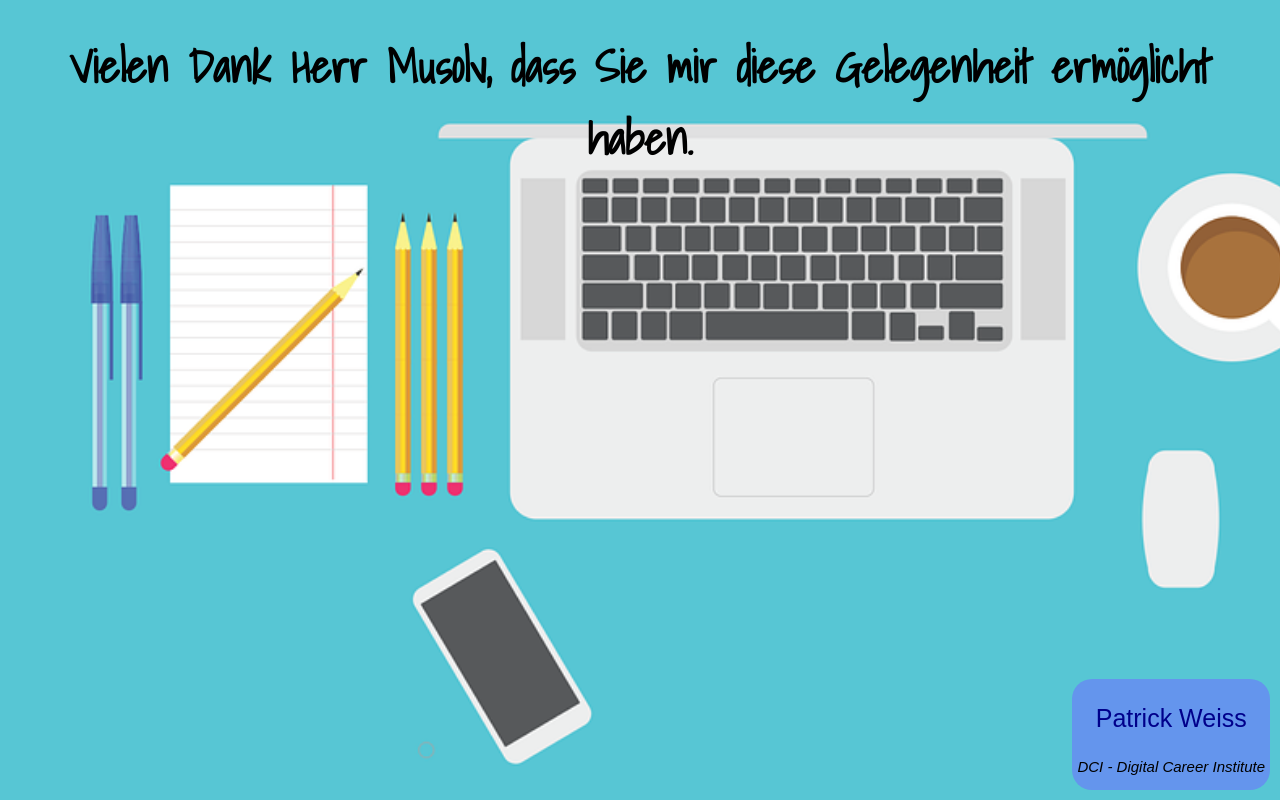
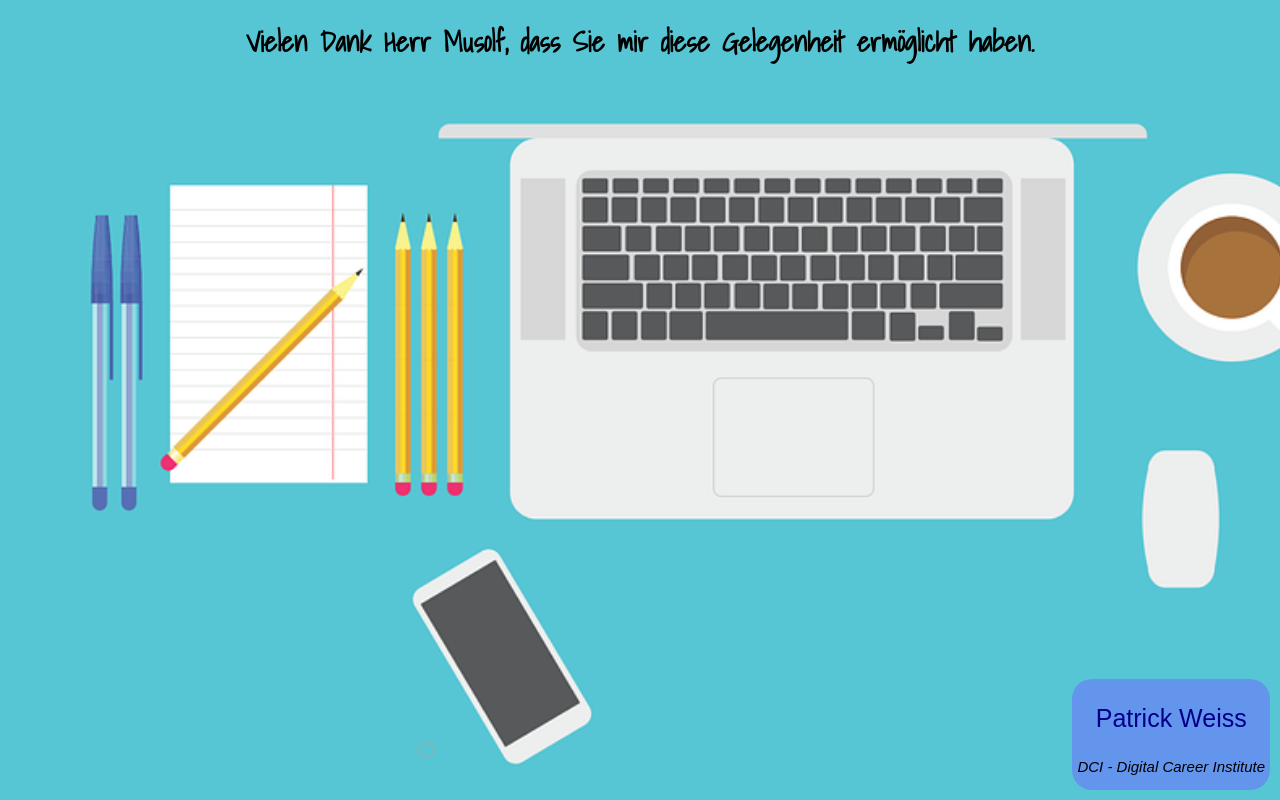
Before and after one commit to dev-pw80/dci, a plain HTML site: page index.html in a window 1280 px wide. Drawn offline with Linux system fonts and the light colour scheme.

Commit message:
Update index.html

```diff
--- a/index.html
+++ b/index.html
@@ -30,7 +30,7 @@
         }
 
         #text {
-            font-size: 45px;
+            font-size: 28px;
             font-family: 'Shadows Into Light', bold;
             text-align: center;
             color: black;
@@ -45,13 +45,17 @@
             color: black;
             font-size: 15px;
         }
+                @media screen and (min-width:1300px) {
+            #text {font-size:45px; text-align: center;}
+        }
+
     </style>
 </head>
 
 <body>
 
     <div>
-        <h1 id=text>Vielen Dank Herr Musolv, dass Sie mir diese Gelegenheit ermöglicht haben.</h1>
+        <h1 id=text>Vielen Dank Herr Musolf, dass Sie mir diese Gelegenheit ermöglicht haben.</h1>
     </div>
     <div class="box">
         <p id=name>Patrick Weiss</p>
```
